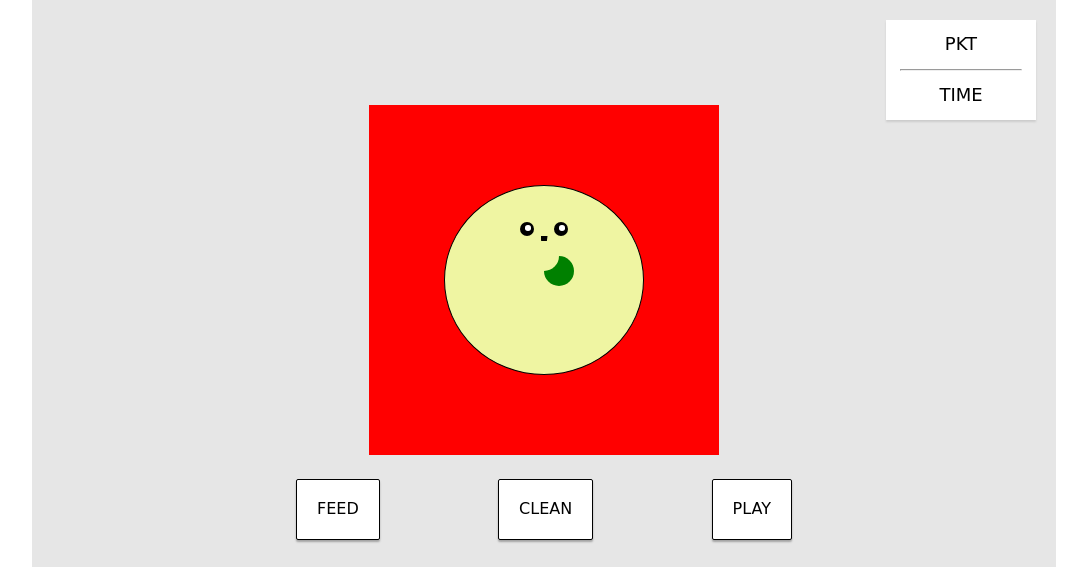
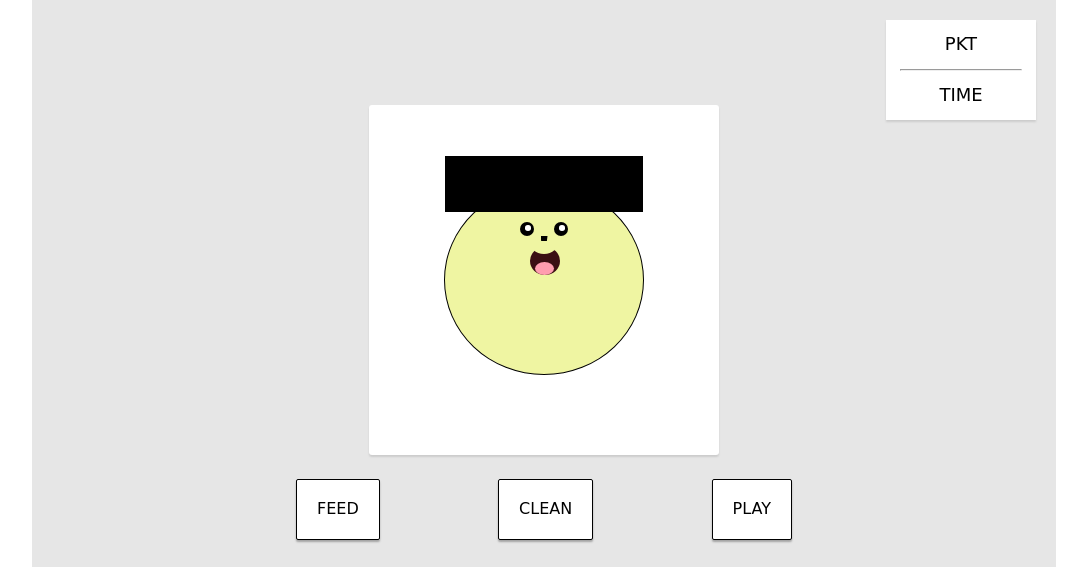
Before and after one commit to maksymilianMroz/tamagotchi, a website: page index.html in a window 1280 px wide. Shown: the top 567 px of the page, without its empty margins (96-1183 px from the left). Drawn offline with Linux system fonts and the light colour scheme; a web font is replaced by a local one.

Commit message:
Pet styling part 2

```diff
--- a/app/scss/_game-window.scss
+++ b/app/scss/_game-window.scss
@@ -38,10 +38,12 @@
   .pet-container {
     height: 350px;
     width: 350px;
-    background: red;
+    background: #fff;
+    border-radius: 3px;
     display: flex;
     justify-content: center;
     align-items: center;
+    box-shadow: 0 2px 2px #ccc;
 
     @import "pet";
   }
--- a/app/scss/_pet.scss
+++ b/app/scss/_pet.scss
@@ -4,6 +4,17 @@
   width: 200px;
   border-radius: 50%;
   border: 0.5px solid #000;
+  position: relative;
+
+
+  .pet__ears {
+      background: black;
+      width: 100%;
+      height: 30%;
+      position: absolute;
+      top: -30px;
+  }
+
 
   .pet__face {
     display: flex;
@@ -49,9 +60,21 @@
 
     .pet__mouth {
       width: 30px;
-      height: 30px;
+      height: 28px;
       border-radius: 50%;
-      box-shadow: 15px 15px 0 0 green;
+      box-shadow: 1px 21px 0 0 #3b0f13;
+      position: absolute;
+      top: 40px;
+
+      .pet__tongue {
+        width: 19px;
+        height: 13px;
+        border-radius: 50%;
+        box-shadow: 1px -13px 0px 0px #ff9daf;
+        position: absolute;
+        top: 49px;
+        left: 5px;
+      }
     }
   }
 }
--- a/index.html
+++ b/index.html
@@ -80,7 +80,11 @@
 
                             </div>
 
-                            <div class="pet__mouth"></div>
+                            <div class="pet__mouth">
+
+                                <div class="pet__tongue"></div>
+
+                            </div>
 
                         </div>
 
```
Also changed, not shown: app/css/main.css.
